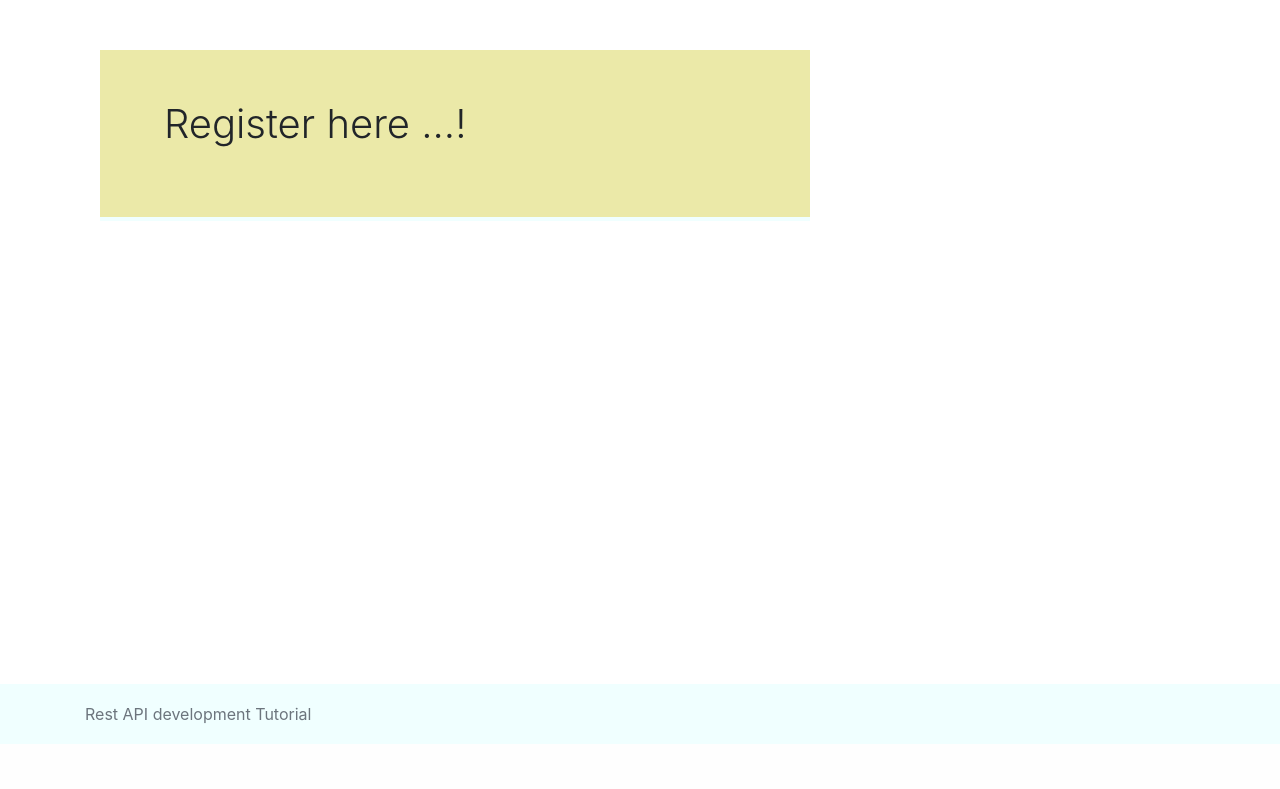
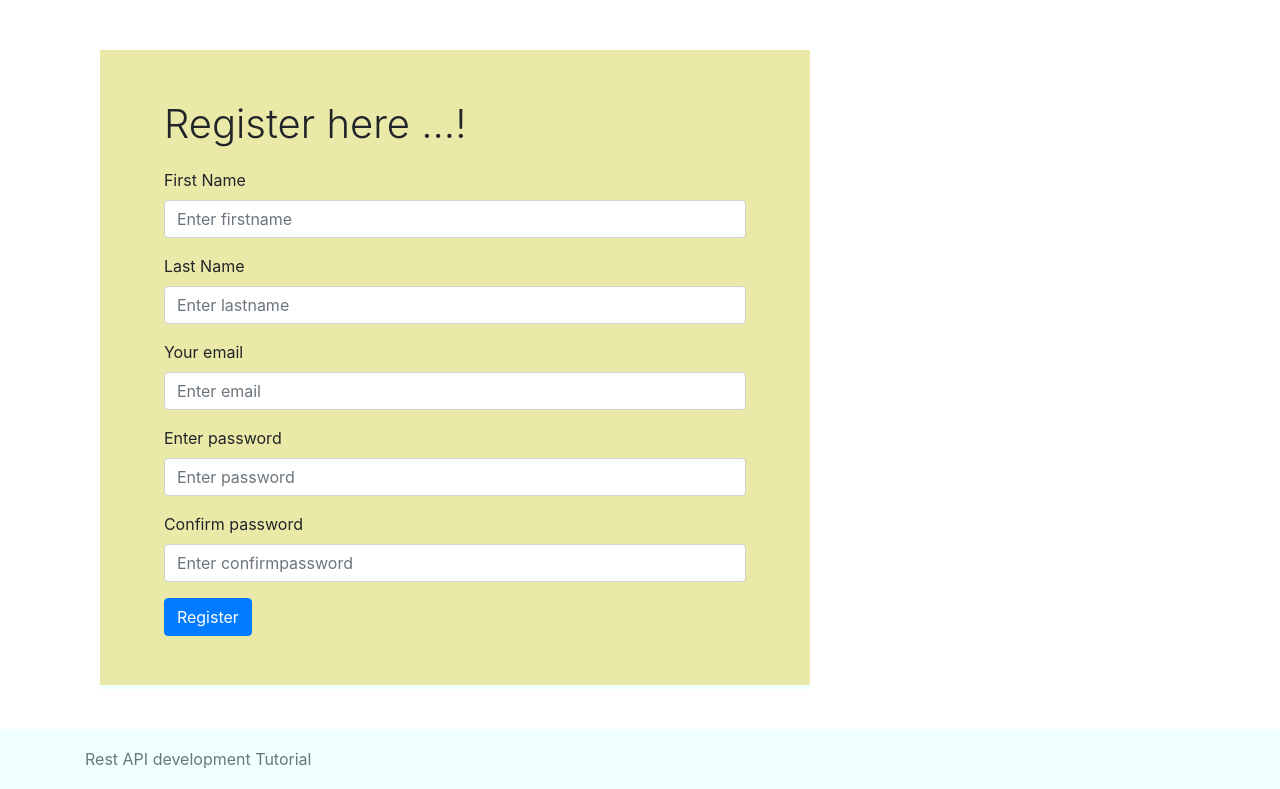
Before and after one commit to keivan85/php-rest-api, a PHP site: page /register in a window 1280 px wide. Shown: the part 56-845 px from the top of the page. Before the commit the page ends 800 px from the top, so only its background shows below. Run offline with PHP 8.4, Linux system fonts and the light colour scheme.

Commit message:
Create register form from Froms class

```diff
--- a/register.php
+++ b/register.php
@@ -1,3 +1,22 @@
+<?php
+require_once('includes/Forms.php');
+require_once('models/Apiusers.php');
+require_once('includes/Helper.php');
+
+//Making register form
+$form->form_open('register', 'register_form');
+$form->makeInput('First Name', 'firstname');
+$form->makeInput('Last Name', 'lastname');
+$form->makeInputEmail('Your email', 'email');
+$form->makePassword('Enter password', 'password');
+$form->makePassword('Confirm password', 'confirmpassword');
+
+$form->makeSubmit('Register');
+//Making register form
+
+?>
+
+
 <!DOCTYPE html>
 <html lang="en">
 
@@ -23,6 +42,10 @@
 
       <div class="app_form m-top-50">
         <h2 class="display-5">Register here ...!</h2>
+        <?php
+          //Displaying Register form
+          echo $form->HTML;
+        ?>
       </div>
       <!-- App register form ends -->
 
```
